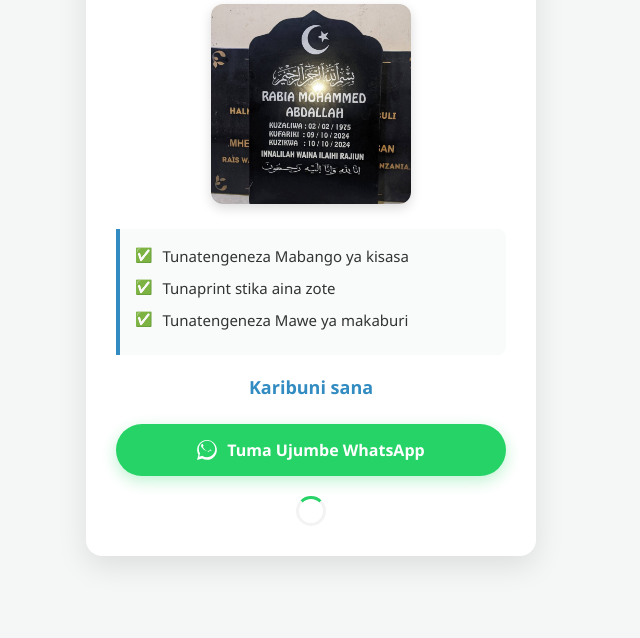
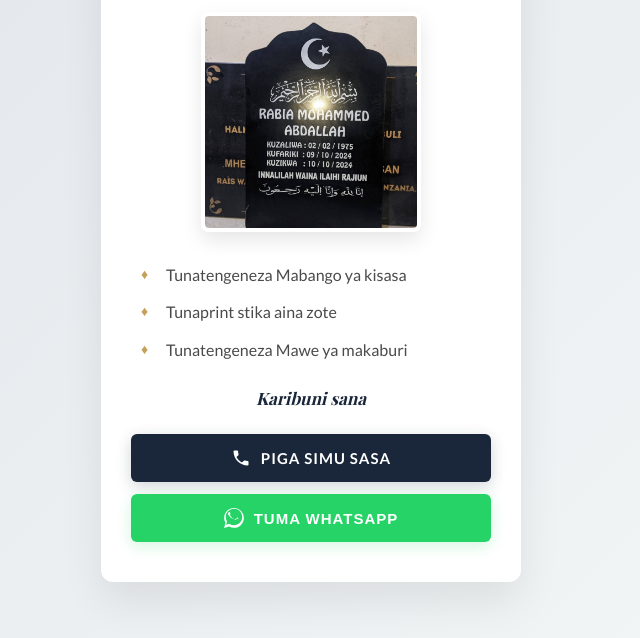
Before and after one commit to bventure22/meta_ads, a plain HTML site: page index.html in a window 1280 px wide. Shown: the part 162-800 px from the top of the page, without its empty margins (329-969 px from the left). Drawn offline with nearby package versions, Linux system fonts and the light colour scheme.

Commit message:
Refactor index.html with new styles and functionality
Updated the layout and styling of the index.html file, including changes to the card design, list presentation, and added Google Fonts. Enhanced the functionality of the WhatsApp button and call button with tracking.

```diff
--- a/index.html
+++ b/index.html
@@ -4,6 +4,9 @@
     <meta charset="UTF-8">
     <meta name="viewport" content="width=device-width, initial-scale=1.0">
     <title>Kibakwe Company Limited</title>
+
+    <!-- Google Fonts for Classic Look -->
+    <link href="https://fonts.googleapis.com/css2?family=Playfair+Display:wght@600;700&family=Lato:wght@400;700&display=swap" rel="stylesheet">
 
     <!-- 1. META PIXEL BASE CODE -->
     <script>
@@ -28,41 +31,55 @@
             box-sizing: border-box;
             margin: 0;
             padding: 0;
-            font-family: 'Segoe UI', Tahoma, Geneva, Verdana, sans-serif;
         }
 
         body {
-            background: #f4f7f6;
+            /* Classic cool dark gray/blue background */
+            background: linear-gradient(135deg, #e0e5ec 0%, #f4f7f6 100%);
             display: flex;
             justify-content: center;
             align-items: center;
             min-height: 100vh;
+            font-family: 'Lato', sans-serif;
             color: #333;
             padding: 20px;
         }
 
         .card {
             background: #ffffff;
-            max-width: 450px;
+            max-width: 420px;
             width: 100%;
-            border-radius: 16px;
-            box-shadow: 0 10px 30px rgba(0,0,0,0.1);
-            padding: 30px;
+            border-radius: 12px;
+            box-shadow: 0 20px 40px rgba(0, 0, 0, 0.08);
+            padding: 40px 30px;
             text-align: center;
+            position: relative;
+            border-top: 5px solid #1a2639;
         }
 
         h1 {
-            color: #0b3c5d;
-            font-size: 24px;
-            margin-bottom: 20px;
+            font-family: 'Playfair Display', serif;
+            color: #1a2639;
+            font-size: 26px;
+            margin-bottom: 10px;
             font-weight: 700;
+            letter-spacing: 0.5px;
+        }
+
+        /* Gold Divider */
+        .divider {
+            width: 50px;
+            height: 3px;
+            background-color: #c5a059;
+            margin: 0 auto 25px auto;
+            border-radius: 2px;
         }
 
         /* 3D Flipping Image Effect Containers */
         .image-container {
-            width: 200px;
-            height: 200px;
-            margin: 0 auto 25px auto;
+            width: 220px;
+            height: 220px;
+            margin: 0 auto 30px auto;
             perspective: 1000px;
         }
 
@@ -71,106 +88,129 @@
             height: 100%;
             position: relative;
             transform-style: preserve-3d;
-            transition: transform 0.8s cubic-bezier(0.175, 0.885, 0.32, 1.275);
+            transition: transform 0.9s cubic-bezier(0.25, 0.8, 0.25, 1);
         }
 
         .flip-card img {
             width: 100%;
             height: 100%;
             object-fit: cover;
-            border-radius: 12px;
+            border-radius: 8px;
             position: absolute;
             top: 0;
             left: 0;
             backface-visibility: hidden;
-            box-shadow: 0 4px 12px rgba(0,0,0,0.15);
+            box-shadow: 0 8px 20px rgba(0,0,0,0.1);
+            border: 4px solid #fff;
         }
 
-        /* Set the back image rotated by 180 deg */
         .flip-card .back-img {
             transform: rotateY(180deg);
         }
 
-        /* Services List */
-        .details-box {
-            background: #f9fbfb;
-            border-left: 4px solid #328cc1;
-            padding: 15px;
-            margin-bottom: 20px;
+        /* Elegant Services List */
+        .classic-list {
+            list-style: none;
             text-align: left;
-            border-radius: 0 8px 8px 0;
+            margin: 0 auto 25px auto;
+            padding: 0 10px;
         }
 
-        .details-box p {
-            font-size: 15px;
+        .classic-list li {
+            font-size: 16px;
             line-height: 1.6;
-            margin-bottom: 8px;
-            display: flex;
-            align-items: center;
+            margin-bottom: 12px;
+            color: #4a4a4a;
+            position: relative;
+            padding-left: 25px;
         }
 
-        .details-box p::before {
-            content: "✅";
-            margin-right: 10px;
+        .classic-list li::before {
+            content: "♦";
+            position: absolute;
+            left: 0;
+            color: #c5a059;
             font-size: 14px;
+            top: 1px;
         }
 
         .welcome-text {
-            font-size: 18px;
-            font-weight: 600;
-            color: #328cc1;
+            font-size: 17px;
+            font-weight: 700;
+            color: #1a2639;
             margin-bottom: 25px;
+            font-family: 'Playfair Display', serif;
+            font-style: italic;
         }
 
-        /* WhatsApp Button */
-        .whatsapp-btn {
-            background-color: #25D366;
-            color: white;
+        /* Button Group */
+        .button-group {
+            display: flex;
+            flex-direction: column;
+            gap: 12px;
+        }
+
+        /* Action Buttons */
+        .action-btn {
             border: none;
-            padding: 15px 30px;
-            font-size: 16px;
-            font-weight: bold;
-            border-radius: 50px;
+            padding: 14px 25px;
+            font-size: 15px;
+            font-weight: 700;
+            border-radius: 6px;
             cursor: pointer;
             width: 100%;
             display: flex;
             justify-content: center;
             align-items: center;
             gap: 10px;
-            box-shadow: 0 5px 15px rgba(37, 211, 102, 0.3);
-            transition: transform 0.2s, background-color 0.2s;
+            text-transform: uppercase;
+            letter-spacing: 1px;
+            transition: all 0.3s ease;
+            text-decoration: none;
+        }
+
+        /* Call Button (Navy) */
+        .call-btn {
+            background-color: #1a2639;
+            color: white;
+            box-shadow: 0 4px 15px rgba(26, 38, 57, 0.2);
+        }
+
+        .call-btn:hover {
+            background-color: #2c3e50;
+            transform: translateY(-2px);
+            box-shadow: 0 6px 20px rgba(26, 38, 57, 0.3);
+        }
+
+        /* WhatsApp Button (Classic Green) */
+        .whatsapp-btn {
+            background-color: #25D366;
+            color: white;
+            box-shadow: 0 4px 15px rgba(37, 211, 102, 0.2);
         }
 
         .whatsapp-btn:hover {
             background-color: #20ba5a;
             transform: translateY(-2px);
+            box-shadow: 0 6px 20px rgba(37, 211, 102, 0.3);
         }
 
-        .whatsapp-btn:active {
+        .action-btn:active {
             transform: translateY(1px);
         }
 
-        /* Elegant Loading Spinner */
-        .spinner {
-            width: 30px;
-            height: 30px;
-            border: 3px solid #f3f3f3;
-            border-top: 3px solid #25D366;
-            border-radius: 50%;
-            margin: 20px auto 0 auto;
-            animation: spin 1s linear infinite;
-        }
-
-        @keyframes spin {
-            0% { transform: rotate(0deg); }
-            100% { transform: rotate(360deg); }
+        .icon-svg {
+            width: 20px;
+            height: 20px;
+            fill: white;
         }
     </style>
 </head>
 <body>
 
     <div class="card">
-        <h1>Kibakwe Company Limited</h1>
+        <h1>Kibakwe Company</h1>
+        <div class="divider"></div>
 
         <!-- Image Container with 3D structural layout -->
         <div class="image-container">
@@ -180,22 +220,31 @@
             </div>
         </div>
 
-        <div class="details-box">
-            <p>Tunatengeneza Mabango ya kisasa</p>
-            <p>Tunaprint stika aina zote</p>
-            <p>Tunatengeneza Mawe ya makaburi</p>
-        </div>
+        <ul class="classic-list">
+            <li>Tunatengeneza Mabango ya kisasa</li>
+            <li>Tunaprint stika aina zote</li>
+            <li>Tunatengeneza Mawe ya makaburi</li>
+        </ul>
 
         <div class="welcome-text">Karibuni sana</div>
 
-        <!-- Option A: Trackable Action Button -->
-        <button class="whatsapp-btn" id="cta-button">
-            <!-- Simple SVG inline icon for WhatsApp look -->
-            <svg width="20" height="20" viewBox="0 0 24 24" fill="white"><path d="M.057 24l1.687-6.163c-1.041-1.804-1.588-3.849-1.587-5.946C.06 5.348 5.397 0 11.948 0c3.179.001 6.165 1.24 8.413 3.488 2.248 2.248 3.481 5.236 3.48 8.414-.003 6.557-5.338 11.907-11.893 11.907-2.006-.001-3.973-.51-5.716-1.486L0 24zm6.59-4.846c1.6.95 3.498 1.456 5.353 1.457 5.428 0 9.845-4.383 9.848-9.776.002-2.613-1.015-5.07-2.864-6.92C17.076 2.064 14.617 1.046 12 1.045 6.571 1.045 2.156 5.429 2.153 10.822c-.001 1.94.51 3.829 1.48 5.513l-.999 3.648 3.743-.981zm11.387-5.464c-.301-.15-1.78-.879-2.056-.979-.275-.1-.475-.15-.675.15-.199.299-.775.979-.95 1.178-.175.199-.35.224-.651.075-3.033-1.514-4.754-2.422-6.65-5.667-.249-.427.249-.396.713-1.32.076-.15.038-.282-.019-.397-.056-.113-.475-1.144-.651-1.564-.172-.414-.347-.359-.475-.365-.122-.006-.263-.007-.403-.007s-.369.052-.563.264c-.194.213-.739.721-.739 1.761 0 1.04.755 2.04.861 2.181.106.141 1.485 2.268 3.598 3.178 1.135.489 2.02.783 2.709.999.57.181 1.089.155 1.5.094.458-.067 1.781-.728 2.031-1.431.25-.703.25-1.306.175-1.431-.075-.124-.275-.199-.575-.349z"/></svg>
-            Tuma Ujumbe WhatsApp
-        </button>
+        <div class="button-group">
+            <!-- Direct Call Button -->
+            <a href="tel:+255686500947" class="action-btn call-btn" id="call-button">
+                <svg class="icon-svg" viewBox="0 0 24 24">
+                    <path d="M6.62 10.79c1.44 2.83 3.76 5.14 6.59 6.59l2.2-2.2c.27-.27.67-.36 1.02-.24 1.12.37 2.33.57 3.57.57.55 0 1 .45 1 1V20c0 .55-.45 1-1 1-9.39 0-17-7.61-17-17 0-.55.45-1 1-1h3.5c.55 0 1 .45 1 1 0 1.25.2 2.45.57 3.57.11.35.03.74-.25 1.02l-2.2 2.2z"/>
+                </svg>
+                Piga Simu Sasa
+            </a>
 
-        <div class="spinner"></div>
+            <!-- WhatsApp Button -->
+            <button class="action-btn whatsapp-btn" id="cta-button">
+                <svg class="icon-svg" viewBox="0 0 24 24">
+                    <path d="M.057 24l1.687-6.163c-1.041-1.804-1.588-3.849-1.587-5.946C.06 5.348 5.397 0 11.948 0c3.179.001 6.165 1.24 8.413 3.488 2.248 2.248 3.481 5.236 3.48 8.414-.003 6.557-5.338 11.907-11.893 11.907-2.006-.001-3.973-.51-5.716-1.486L0 24zm6.59-4.846c1.6.95 3.498 1.456 5.353 1.457 5.428 0 9.845-4.383 9.848-9.776.002-2.613-1.015-5.07-2.864-6.92C17.076 2.064 14.617 1.046 12 1.045 6.571 1.045 2.156 5.429 2.153 10.822c-.001 1.94.51 3.829 1.48 5.513l-.999 3.648 3.743-.981zm11.387-5.464c-.301-.15-1.78-.879-2.056-.979-.275-.1-.475-.15-.675.15-.199.299-.775.979-.95 1.178-.175.199-.35.224-.651.075-3.033-1.514-4.754-2.422-6.65-5.667-.249-.427.249-.396.713-1.32.076-.15.038-.282-.019-.397-.056-.113-.475-1.144-.651-1.564-.172-.414-.347-.359-.475-.365-.122-.006-.263-.007-.403-.007s-.369.052-.563.264c-.194.213-.739.721-.739 1.761 0 1.04.755 2.04.861 2.181.106.141 1.485 2.268 3.598 3.178 1.135.489 2.02.783 2.709.999.57.181 1.089.155 1.5.094.458-.067 1.781-.728 2.031-1.431.25-.703.25-1.306.175-1.431-.075-.124-.275-.199-.575-.349z"/>
+                </svg>
+                Tuma WhatsApp
+            </button>
+        </div>
     </div>
 
     <script>
@@ -210,35 +259,32 @@
         let isFlipped = false;
 
         setInterval(() => {
-            // Get next index sequence
             currentIndex = (currentIndex + 1) % images.length;
 
             if (!isFlipped) {
-                // Update hidden back image before user sees it
                 backView.src = images[currentIndex];
-                // Rotate elements to show the back view
                 flipper.style.transform = "rotateY(180deg)";
                 isFlipped = true;
             } else {
-                // Update hidden front image before user sees it
                 frontView.src = images[currentIndex];
-                // Rotate back to show original orientation
                 flipper.style.transform = "rotateY(0deg)";
                 isFlipped = false;
             }
-        }, 3000); // Transitions occur every 3 seconds
+        }, 3500); // Transitions slightly slower for elegant feel
 
-        // --- 2. THE TRACKABLE CONVERSION LINK EXECUTION ---
+        // --- 2. TRACKING FOR CALL BUTTON ---
+        document.getElementById('call-button').addEventListener('click', function() {
+            fbq('track', 'Contact'); // Optional tracking info for regular calls
+        });
+
+        // --- 3. THE TRACKABLE CONVERSION LINK EXECUTION FOR WHATSAPP ---
         document.getElementById('cta-button').addEventListener('click', function() {
-            // Send standard contact conversion signal to Meta Event stream
             fbq('track', 'Contact');
 
-            // Clean, encoded target strings matching your text specs
-            const phone = "255653678185";
+            const phone = "255653678185"; // (Assuming you want to keep the original WhatsApp number here, you can change it if needed)
             const message = "Habari, naweza kupata habari zaidi kuhusu huduma zenu? Mnapatikana wapi?";
             const whatsappUrl = `https://wa.me/${phone}?text=${encodeURIComponent(message)}`;
 
-            // Force a slight delay buffer (300ms) to guarantee packet transfer to Meta before navigating away
             setTimeout(function() {
                 window.location.href = whatsappUrl;
             }, 300);
```
